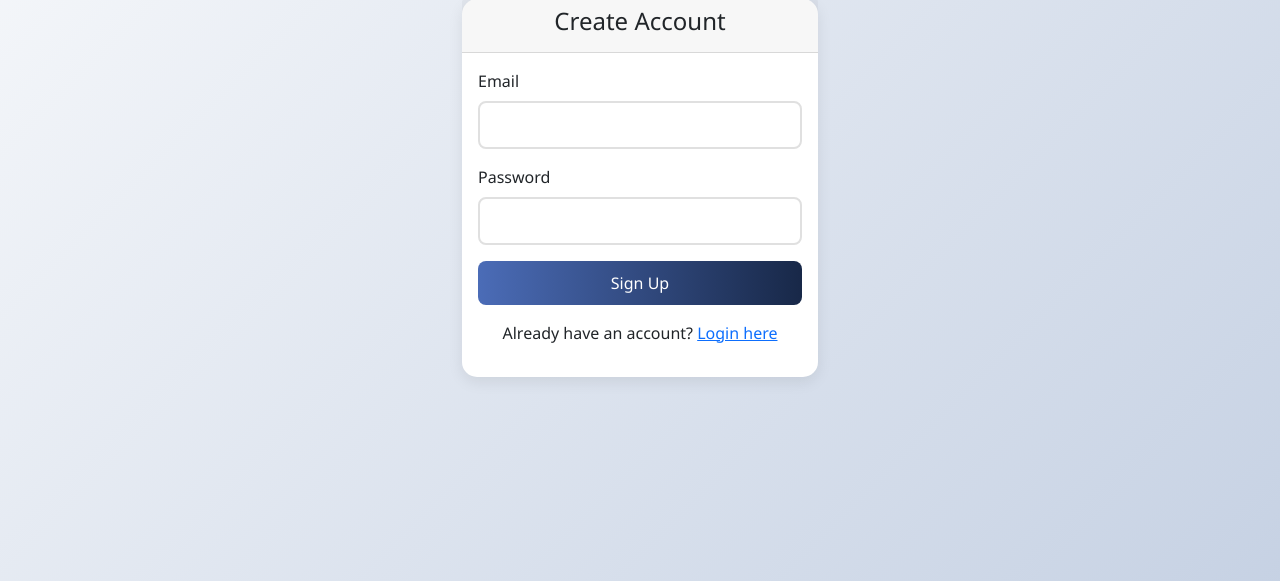
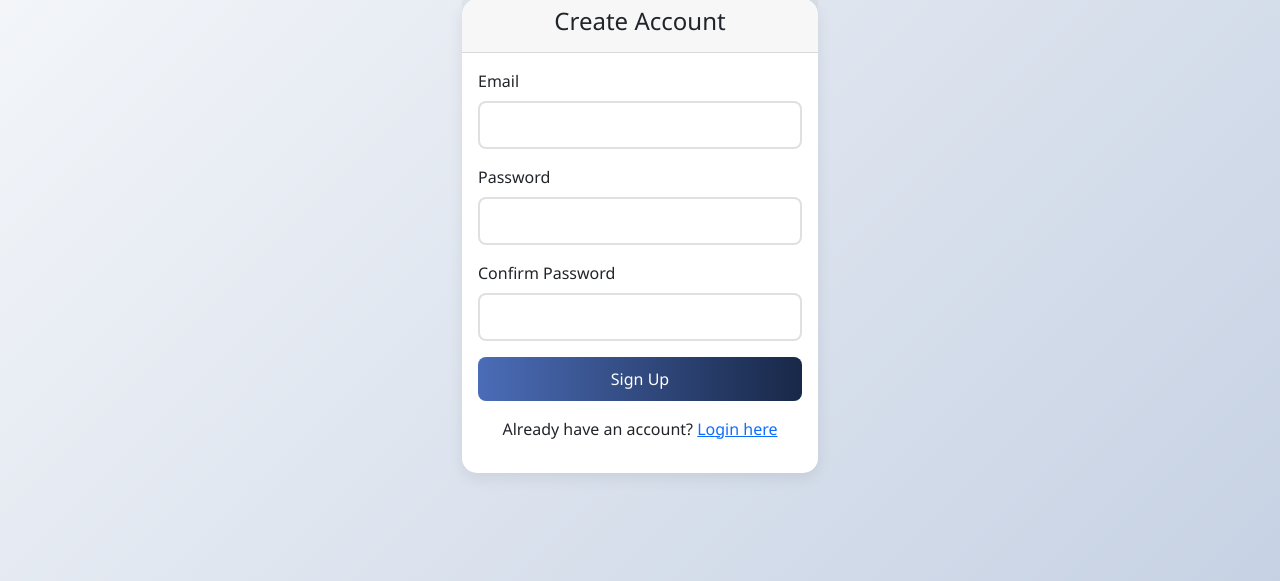
Before and after one commit to jptconwi-alt/medicine_Reminder, a Flask app: page /signup in a window 1280 px wide. Shown: the part 87-668 px from the top of the page. Run offline with Flask 3, Linux system fonts and the light colour scheme.

Commit message:
Update signup.html

```diff
--- a/templates/signup.html
+++ b/templates/signup.html
@@ -18,6 +18,10 @@
                         <label for="password" class="form-label">Password</label>
                         <input type="password" class="form-control" id="password" name="password" required>
                     </div>
+                    <div class="mb-3">
+    <label for="confirm_password" class="form-label">Confirm Password</label>
+    <input type="password" class="form-control" id="confirm_password" name="confirm_password" required>
+</div>
                     <button type="submit" class="btn btn-primary w-100">Sign Up</button>
                 </form>
                 <div class="text-center mt-3">
```
